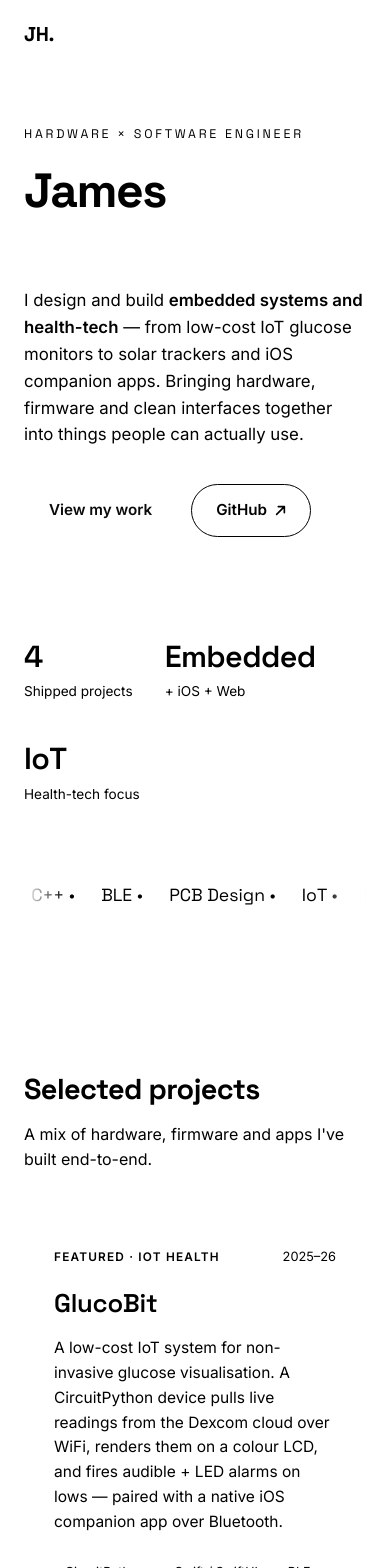
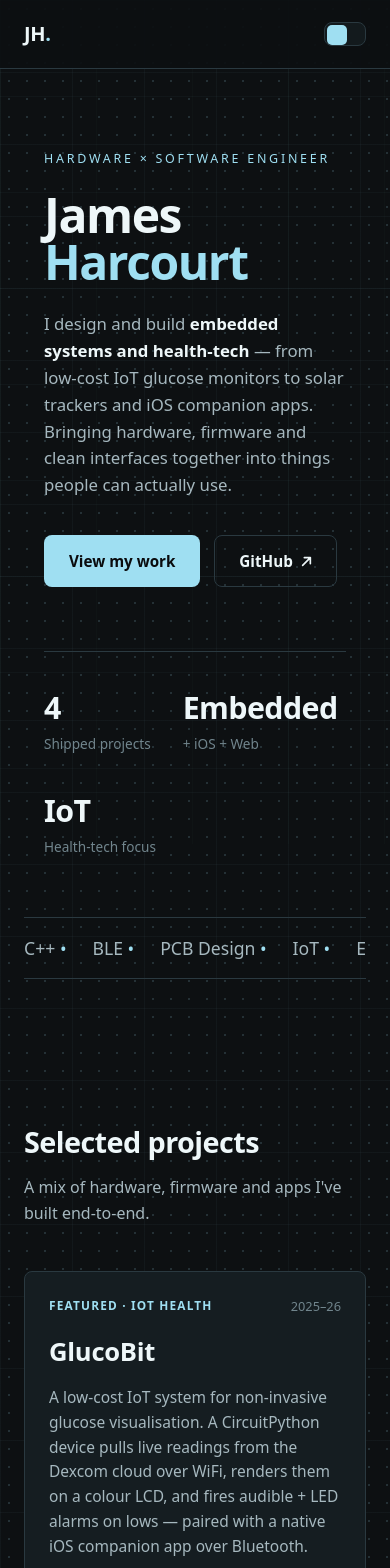
Before and after one commit to jdharcourt/james-portfolio, a Next.js app: page / in a window 390 px wide. Shown: the top 1568 px of the page. Built offline with nearby package versions, Linux system fonts and the light colour scheme.

Commit message:
Change color scheme, added dot matrix bg, removed annoying ai design features

```diff
--- a/app/globals.css
+++ b/app/globals.css
@@ -1,38 +1,42 @@
 /* ---------- Tokens ---------- */
 :root {
-  --font-display: "Space Grotesk", system-ui, sans-serif;
-  --font-body: "Inter", system-ui, sans-serif;
+  --font-display: ui-sans-serif, system-ui, -apple-system, BlinkMacSystemFont,
+    "Segoe UI", sans-serif;
+  --font-body: ui-sans-serif, system-ui, -apple-system, BlinkMacSystemFont,
+    "Segoe UI", sans-serif;
 
   --max: 1120px;
   --ease: cubic-bezier(0.22, 1, 0.36, 1);
 }
 
 :root[data-theme="dark"] {
-  --bg: #0a0b0d;
-  --bg-soft: #111317;
-  --card: #14161b;
-  --border: #23262d;
-  --text: #f3f4f6;
-  --muted: #9aa1ad;
-  --faint: #6b7280;
-  --accent: #c4f042;
-  --accent-2: #5ad7ff;
-  --accent-3: #ffb454;
-  --shadow: 0 24px 60px -28px rgba(0, 0, 0, 0.8);
+  --bg: #0d1012;
+  --bg-soft: #131a1d;
+  --card: #151d21;
+  --border: #2a3940;
+  --text: #eef7f9;
+  --muted: #a6b8bf;
+  --faint: #71858d;
+  --accent: #9fdff2;
+  --accent-2: #82d8ad;
+  --accent-3: #f0b35b;
+  --accent-4: #b7a6ff;
+  --shadow: 0 2px 8px rgba(0, 0, 0, 0.1);
 }
 
 :root[data-theme="light"] {
-  --bg: #f6f7f4;
+  --bg: #f4f8f9;
   --bg-soft: #ffffff;
   --card: #ffffff;
-  --border: #e4e6e0;
-  --text: #15171a;
-  --muted: #565d68;
-  --faint: #8b919b;
-  --accent: #5c8a00;
-  --accent-2: #0094c9;
-  --accent-3: #c97a00;
-  --shadow: 0 24px 50px -30px rgba(20, 30, 10, 0.28);
+  --border: #d9e5e8;
+  --text: #121819;
+  --muted: #52656b;
+  --faint: #85979d;
+  --accent: #439fbd;
+  --accent-2: #3a9f6e;
+  --accent-3: #b77b21;
+  --accent-4: #756bd6;
+  --shadow: 0 2px 8px rgba(20, 31, 36, 0.1);
 }
 
 /* ---------- Base ---------- */
@@ -47,7 +51,14 @@ html {
 }
 
 body {
-  background: var(--bg);
+  background:
+    linear-gradient(color-mix(in srgb, var(--accent) 4%, transparent) 1px, transparent 1px)
+      0 var(--bg-y, 0px) / 72px 72px,
+    linear-gradient(90deg, color-mix(in srgb, var(--accent) 4%, transparent) 1px, transparent 1px)
+      calc(var(--bg-y, 0px) * -0.35) 0 / 72px 72px,
+    radial-gradient(circle, color-mix(in srgb, var(--accent) 16%, transparent) 1px, transparent 1.5px)
+      0 calc(var(--bg-y, 0px) * 0.55) / 18px 18px,
+    var(--bg);
   color: var(--text);
   font-family: var(--font-body);
   line-height: 1.6;
@@ -71,18 +82,12 @@ a {
   inset: 0;
   z-index: 0;
   pointer-events: none;
-  opacity: 0.4;
-  background-image: radial-gradient(
-      circle at 20% 10%,
-      color-mix(in srgb, var(--accent) 14%, transparent),
-      transparent 42%
-    ),
-    radial-gradient(
-      circle at 85% 30%,
-      color-mix(in srgb, var(--accent-2) 12%, transparent),
-      transparent 40%
-    );
-  filter: blur(40px);
+  opacity: 0.35;
+  background:
+    linear-gradient(color-mix(in srgb, var(--accent) 10%, transparent) 1px, transparent 1px)
+      0 calc(var(--bg-y, 0px) * -0.8) / 96px 96px,
+    linear-gradient(90deg, color-mix(in srgb, var(--accent-2) 8%, transparent) 1px, transparent 1px)
+      calc(var(--bg-y, 0px) * 0.5) 0 / 96px 96px;
 }
 
 main {
@@ -104,9 +109,8 @@ main {
   display: flex;
   align-items: center;
   justify-content: space-between;
-  backdrop-filter: blur(12px);
-  background: color-mix(in srgb, var(--bg) 70%, transparent);
-  border-bottom: 1px solid transparent;
+  background: color-mix(in srgb, var(--bg) 92%, transparent);
+  border-bottom: 1px solid var(--border);
 }
 
 .nav__brand {
@@ -147,9 +151,9 @@ main {
 }
 
 .theme-toggle {
-  width: 46px;
-  height: 26px;
-  border-radius: 99px;
+  width: 42px;
+  height: 24px;
+  border-radius: 8px;
   border: 1px solid var(--border);
   background: var(--bg-soft);
   cursor: pointer;
@@ -162,7 +166,7 @@ main {
   left: 2px;
   width: 20px;
   height: 20px;
-  border-radius: 50%;
+  border-radius: 5px;
   background: var(--accent);
   transition: transform 0.3s var(--ease);
 }
@@ -190,7 +194,9 @@ main {
 
 /* ---------- Hero ---------- */
 .hero {
-  padding: 80px 0 60px;
+  margin-top: 24px;
+  padding: 80px 32px 60px;
+  position: relative;
 }
 .hero__eyebrow {
   font-family: var(--font-display);
@@ -209,10 +215,7 @@ main {
   margin-bottom: 26px;
 }
 .grad {
-  background: linear-gradient(120deg, var(--accent), var(--accent-2) 70%);
-  -webkit-background-clip: text;
-  background-clip: text;
-  color: transparent;
+  color: var(--accent);
 }
 .hero__lead {
   max-width: 640px;
@@ -258,14 +261,28 @@ main {
   align-items: center;
   gap: 8px;
   padding: 13px 24px;
-  border-radius: 99px;
+  border-radius: 8px;
   font-weight: 600;
   font-size: 0.95rem;
   border: 1px solid transparent;
-  transition: transform 0.18s var(--ease), background 0.2s, border-color 0.2s;
+  position: relative;
+  overflow: hidden;
+  transition: background 0.18s ease, border-color 0.18s ease, color 0.18s ease;
 }
-.btn:hover {
-  transform: translateY(-2px);
+.btn::after {
+  content: "";
+  position: absolute;
+  left: 0;
+  bottom: 0;
+  width: 100%;
+  height: 2px;
+  background: var(--accent);
+  transform: scaleX(0);
+  transform-origin: left;
+  transition: transform 0.18s ease;
+}
+.btn:hover::after {
+  transform: scaleX(1);
 }
 .btn--primary {
   background: var(--accent);
@@ -285,8 +302,6 @@ main {
   border-block: 1px solid var(--border);
   padding: 16px 0;
   margin: 20px 0 70px;
-  -webkit-mask-image: linear-gradient(90deg, transparent, #000 12%, #000 88%, transparent);
-  mask-image: linear-gradient(90deg, transparent, #000 12%, #000 88%, transparent);
 }
 .marquee__track {
   display: flex;
@@ -337,12 +352,12 @@ main {
 .card {
   background: var(--card);
   border: 1px solid var(--border);
-  border-radius: 20px;
-  padding: 30px;
+  border-radius: 8px;
+  padding: 24px;
   height: 100%;
   display: flex;
   flex-direction: column;
-  transition: transform 0.3s var(--ease), border-color 0.3s, box-shadow 0.3s;
+  transition: background 0.18s ease, border-color 0.18s ease;
   position: relative;
   overflow: hidden;
 }
@@ -365,9 +380,8 @@ main {
   background: var(--accent-3);
 }
 .card:hover {
-  transform: translateY(-5px);
+  background: color-mix(in srgb, var(--accent) 4%, var(--card));
   border-color: color-mix(in srgb, var(--accent) 50%, var(--border));
-  box-shadow: var(--shadow);
 }
 .card:hover::before {
   transform: scaleX(1);
@@ -417,7 +431,7 @@ main {
 .card__stack li {
   font-size: 0.78rem;
   padding: 5px 11px;
-  border-radius: 99px;
+  border-radius: 6px;
   background: var(--bg-soft);
   border: 1px solid var(--border);
   color: var(--muted);
@@ -441,11 +455,7 @@ main {
   flex-direction: column;
   justify-content: center;
   align-items: flex-start;
-  background: linear-gradient(
-    135deg,
-    color-mix(in srgb, var(--accent) 12%, var(--card)),
-    var(--card)
-  );
+  background: color-mix(in srgb, var(--accent) 6%, var(--card));
 }
 
 /* ---------- About ---------- */
@@ -468,7 +478,7 @@ main {
 .about__panel {
   background: var(--card);
   border: 1px solid var(--border);
-  border-radius: 20px;
+  border-radius: 8px;
   padding: 28px;
 }
 .about__panel h4 {
@@ -490,7 +500,7 @@ main {
 .chips span {
   font-size: 0.84rem;
   padding: 6px 13px;
-  border-radius: 99px;
+  border-radius: 6px;
   background: var(--bg-soft);
   border: 1px solid var(--border);
 }
@@ -528,7 +538,7 @@ main {
   top: 6px;
   width: 10px;
   height: 10px;
-  border-radius: 50%;
+  border-radius: 3px;
   border: 2px solid var(--bg);
   background: var(--muted);
   transition: background 0.2s;
@@ -545,7 +555,7 @@ main {
 .timeline__body {
   background: var(--card);
   border: 1px solid var(--border);
-  border-radius: 14px;
+  border-radius: 8px;
   padding: 20px 22px;
   transition: border-color 0.2s;
 }
@@ -569,7 +579,7 @@ main {
   letter-spacing: 0.04em;
   text-transform: uppercase;
   padding: 2px 8px;
-  border-radius: 99px;
+  border-radius: 6px;
   background: color-mix(in srgb, var(--muted) 15%, transparent);
   color: var(--muted);
 }
@@ -677,53 +687,30 @@ main {
   position: fixed;
   top: 0;
   left: 0;
-  z-index: 9999;
+  z-index: 100;
   pointer-events: none;
-  opacity: 0;
-  will-change: transform;
-  /* center on the pointer */
-  margin-left: calc(var(--cursor-size, 0px) / -2);
-  margin-top: calc(var(--cursor-size, 0px) / -2);
+  width: 18px;
+  height: 18px;
+  border: 1px solid var(--accent);
+  transform: translate3d(var(--x, -40px), var(--y, -40px), 0)
+    translate(-50%, -50%);
+  transition: background 0.12s ease, border-color 0.12s ease, width 0.12s ease,
+    height 0.12s ease;
 }
-.cursor--visible {
-  opacity: 1;
+.cursor::after {
+  content: "";
+  position: absolute;
+  top: 6px;
+  left: 6px;
+  width: 4px;
+  height: 4px;
+  background: var(--accent);
 }
-
-.cursor__dot {
-  --cursor-size: 7px;
-  width: 7px;
-  height: 7px;
-  border-radius: 50%;
-  background: var(--accent);
-  transition: opacity 0.25s, width 0.2s var(--ease), height 0.2s var(--ease);
-}
-
-.cursor__ring {
-  --cursor-size: 38px;
-  width: 38px;
-  height: 38px;
-  border-radius: 50%;
-  border: 1.5px solid color-mix(in srgb, var(--accent) 60%, transparent);
-  transition: opacity 0.25s, width 0.28s var(--ease), height 0.28s var(--ease),
-    border-color 0.28s var(--ease), background 0.28s var(--ease);
-}
-.cursor__ring.cursor--hover {
-  --cursor-size: 60px;
-  width: 60px;
-  height: 60px;
+.cursor.cursor--hover {
+  width: 26px;
+  height: 26px;
   border-color: var(--accent);
   background: color-mix(in srgb, var(--accent) 12%, transparent);
-}
-.cursor__ring.cursor--down {
-  --cursor-size: 30px;
-  width: 30px;
-  height: 30px;
-}
-
-@media (prefers-reduced-motion: reduce) {
-  .cursor__ring {
-    transition: opacity 0.2s;
-  }
 }
 
 /* ---------- Responsive ---------- */
@@ -739,7 +726,7 @@ main {
     display: none;
   }
   .hero {
-    padding: 56px 0 40px;
+    padding: 56px 20px 40px;
   }
   .hero__stats {
     gap: 32px;
--- a/app/layout.tsx
+++ b/app/layout.tsx
@@ -1,19 +1,6 @@
 import type { Metadata } from "next";
-import { Space_Grotesk, Inter } from "next/font/google";
 import { Analytics } from "@vercel/analytics/next";
 import "./globals.css";
-
-const display = Space_Grotesk({
-  subsets: ["latin"],
-  variable: "--font-display",
-  weight: ["400", "500", "600", "700"],
-});
-
-const body = Inter({
-  subsets: ["latin"],
-  variable: "--font-body",
-  weight: ["400", "500", "600"],
-});
 
 export const metadata: Metadata = {
   title: "James Harcourt — Hardware & Software Engineer",
@@ -34,16 +21,8 @@ export default function RootLayout({
   children,
 }: Readonly<{ children: React.ReactNode }>) {
   return (
-    <html lang="en" suppressHydrationWarning>
-      <head>
-        {/* Set theme before paint to avoid flash */}
-        <script
-          dangerouslySetInnerHTML={{
-            __html: `(function(){try{var t=localStorage.getItem('theme');if(!t){t=window.matchMedia('(prefers-color-scheme: light)').matches?'light':'dark';}document.documentElement.dataset.theme=t;}catch(e){}})();`,
-          }}
-        />
-      </head>
-      <body className={`${display.variable} ${body.variable}`}>
+    <html lang="en" data-theme="dark" suppressHydrationWarning>
+      <body>
         {children}
         <Analytics />
       </body>
--- a/app/page.tsx
+++ b/app/page.tsx
@@ -1,3 +1,4 @@
+import { BackgroundParallax } from "@/components/BackgroundParallax";
 import Nav from "@/components/Nav";
 import Reveal from "@/components/Reveal";
 import CountUp from "@/components/CountUp";
@@ -9,6 +10,7 @@ import { projects, toolbox, builds, socials } from "@/lib/data";
 export default function Home() {
   return (
     <>
+      <BackgroundParallax />
       <Cursor />
       <div className="grain" aria-hidden />
       <Nav />
--- /dev/null
+++ b/components/BackgroundParallax.tsx
@@ -0,0 +1,20 @@
+"use client";
+
+import { useEffect } from "react";
+
+export function BackgroundParallax() {
+  useEffect(() => {
+    const update = () => {
+      document.documentElement.style.setProperty(
+        "--bg-y",
+        `${window.scrollY * 0.16}px`
+      );
+    };
+
+    update();
+    window.addEventListener("scroll", update, { passive: true });
+    return () => window.removeEventListener("scroll", update);
+  }, []);
+
+  return null;
+}
```
Also changed, not shown: components/Cursor.tsx (+11 -58 lines).
